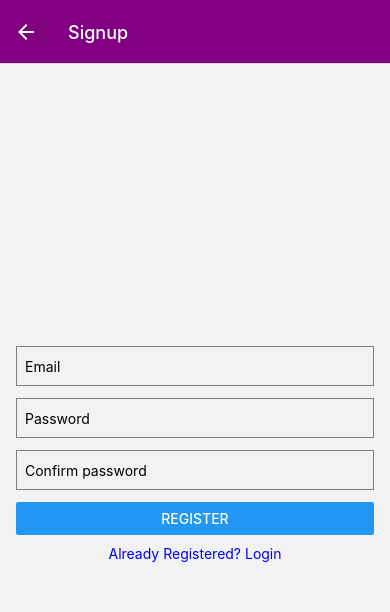
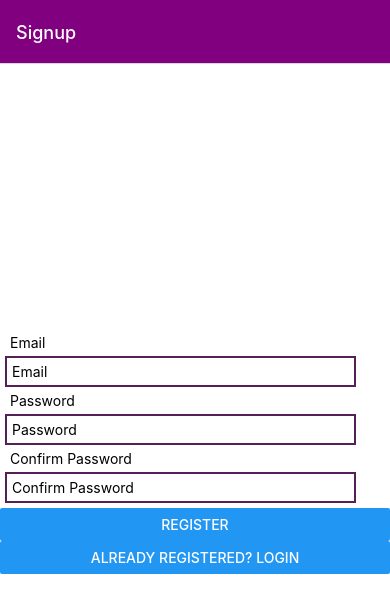
Before and after one commit to Astrid-weiwei/mobile-project, a React Native app: screen /Signup in a window 390 px wide. Shown: the top 612 px of the page. Built offline with nearby package versions, Linux system fonts and the light colour scheme; no server answers; the database is empty.

Commit message:
Logging Users In

```diff
--- a/App.js
+++ b/App.js
@@ -4,19 +4,22 @@ import { NavigationContainer } from "@react-navigation/native";
 import { createNativeStackNavigator } from "@react-navigation/native-stack";
 import GoalDetails from "./components/GoalDetails";
 import { Button } from "react-native";
-import SignupScreen from "./components/SignupScreen";
-import LoginScreen from "./components/LoginScreen";
+import Login from "./components/Login";
+import Signup from "./components/Signup";
 const Stack = createNativeStackNavigator();
 
 export default function App() {
   return (
     <NavigationContainer>
       <Stack.Navigator
+        initialRouteName="Signup"
         screenOptions={{
           headerStyle: { backgroundColor: "purple" },
           headerTintColor: "white",
         }}
       >
+        <Stack.Screen name="Login" component={Login} />
+        <Stack.Screen name="Signup" component={Signup} />
         <Stack.Screen
           name="Home"
           component={Home}
@@ -24,8 +27,6 @@ export default function App() {
             title: "All My Goals",
           }}
         />
-         <Stack.Screen name="Signup" component={SignupScreen} options={{ title: "Signup" }} />
-         <Stack.Screen name="Login" component={LoginScreen} options={{ title: "Login" }} />
         <Stack.Screen
           name="Details"
           component={GoalDetails}
--- a/Firebase/firebaseSetup.js
+++ b/Firebase/firebaseSetup.js
@@ -3,9 +3,8 @@ import { initializeApp } from "firebase/app";
 // TODO: Add SDKs for Firebase products that you want to use
 // https://firebase.google.com/docs/web/setup#available-libraries
 import { getFirestore } from "firebase/firestore";
-import AsyncStorage from '@react-native-async-storage/async-storage';
-import { initializeAuth , getReactNativePersistence} from 'firebase/auth';
-
+import { initializeAuth, getReactNativePersistence } from "firebase/auth";
+import ReactNativeAsyncStorage from "@react-native-async-storage/async-storage";
 
 // // // Your web app's Firebase configuration
 // const firebaseConfig = {
@@ -31,8 +30,7 @@ const firebaseConfig = {
 // Initialize Firebase
 const app = initializeApp(firebaseConfig);
 export const database = getFirestore(app);
-
+// export const auth = getAuth(app);
 export const auth = initializeAuth(app, {
-  persistence: getReactNativePersistence(AsyncStorage)
+  persistence: getReactNativePersistence(ReactNativeAsyncStorage),
 });
-export default app;
--- /dev/null
+++ b/components/Login.js
@@ -0,0 +1,57 @@
+import { useState } from "react";
+import { View, Text, TextInput, Button, StyleSheet, Alert } from "react-native";
+
+export default function Login({ navigation }) {
+  const [email, setEmail] = useState("");
+  const [password, setPassword] = useState("");
+  const signupHandler = () => {
+    // go to signup
+    navigation.replace("Signup");
+  };
+  const loginHandler = async () => {};
+
+  return (
+    <View style={styles.container}>
+      <Text style={styles.label}>Email</Text>
+      <TextInput
+        placeholder="Email"
+        style={styles.input}
+        value={email}
+        onChangeText={(changedText) => {
+          setEmail(changedText);
+        }}
+      />
+      <Text style={styles.label}>Password</Text>
+      <TextInput
+        style={styles.input}
+        secureTextEntry={true}
+        placeholder="Password"
+        value={password}
+        onChangeText={(changedText) => {
+          setPassword(changedText);
+        }}
+      />
+      <Button title="Login" onPress={loginHandler} />
+      <Button title="New User? Create An Account" onPress={signupHandler} />
+    </View>
+  );
+}
+
+const styles = StyleSheet.create({
+  container: {
+    flex: 1,
+    backgroundColor: "#fff",
+    alignItems: "stretch",
+    justifyContent: "center",
+  },
+  input: {
+    borderColor: "#552055",
+    borderWidth: 2,
+    width: "90%",
+    margin: 5,
+    padding: 5,
+  },
+  label: {
+    marginLeft: 10,
+  },
+});
--- a/components/LoginScreen.js
+++ /dev/null
@@ -1,55 +0,0 @@
-import React, { useState } from "react";
-import { View, TextInput, Button, Text, StyleSheet, TouchableOpacity } from "react-native";
-
-export default function LoginScreen({ navigation }) {
-  const [email, setEmail] = useState("");
-  const [password, setPassword] = useState("");
-
-  const handleLogin = () => {
-    // Implement login logic here
-    console.log("Logging in with", email, password);
-  };
-
-  return (
-    <View style={styles.container}>
-      <TextInput
-        style={styles.input}
-        placeholder="Email"
-        value={email}
-        onChangeText={setEmail}
-        keyboardType="email-address"
-      />
-      <TextInput
-        style={styles.input}
-        placeholder="Password"
-        value={password}
-        onChangeText={setPassword}
-        secureTextEntry
-      />
-      <Button title="Log In" onPress={handleLogin} />
-      <TouchableOpacity onPress={() => navigation.navigate("Signup")}>
-        <Text style={styles.link}>New User? Create an account</Text>
-      </TouchableOpacity>
-    </View>
-  );
-}
-
-const styles = StyleSheet.create({
-  container: {
-    flex: 1,
-    padding: 16,
-    justifyContent: "center",
-  },
-  input: {
-    height: 40,
-    borderColor: "gray",
-    borderWidth: 1,
-    marginBottom: 12,
-    paddingHorizontal: 8,
-  },
-  link: {
-    color: "blue",
-    marginTop: 10,
-    textAlign: "center",
-  },
-});
--- /dev/null
+++ b/components/Signup.js
@@ -0,0 +1,68 @@
+import { useState } from "react";
+import { View, Text, TextInput, Button, StyleSheet, Alert } from "react-native";
+
+export default function Signup({ navigation }) {
+  const [email, setEmail] = useState("");
+  const [password, setPassword] = useState("");
+  const [confirmPassword, setConfirmPassword] = useState("");
+
+  const loginHandler = () => {
+    // go to login
+    navigation.replace("Login");
+  };
+  const signupHandler = async () => {};
+  return (
+    <View style={styles.container}>
+      <Text style={styles.label}>Email</Text>
+      <TextInput
+        style={styles.input}
+        placeholder="Email"
+        value={email}
+        onChangeText={(changedText) => {
+          setEmail(changedText);
+        }}
+      />
+      <Text style={styles.label}>Password</Text>
+      <TextInput
+        style={styles.input}
+        secureTextEntry={true}
+        placeholder="Password"
+        value={password}
+        onChangeText={(changedText) => {
+          setPassword(changedText);
+        }}
+      />
+      <Text style={styles.label}>Confirm Password</Text>
+      <TextInput
+        style={styles.input}
+        secureTextEntry={true}
+        placeholder="Confirm Password"
+        value={confirmPassword}
+        onChangeText={(changedText) => {
+          setConfirmPassword(changedText);
+        }}
+      />
+      <Button title="Register" onPress={signupHandler} />
+      <Button title="Already Registered? Login" onPress={loginHandler} />
+    </View>
+  );
+}
+
+const styles = StyleSheet.create({
+  container: {
+    flex: 1,
+    backgroundColor: "#fff",
+    // alignItems: "stretch",
+    justifyContent: "center",
+  },
+  input: {
+    borderColor: "#552055",
+    borderWidth: 2,
+    width: "90%",
+    margin: 5,
+    padding: 5,
+  },
+  label: {
+    marginLeft: 10,
+  },
+});
--- a/components/SignupScreen.js
+++ /dev/null
@@ -1,78 +0,0 @@
-import React, { useState } from "react";
-import { View, TextInput, Button, Text, StyleSheet, Alert, TouchableOpacity } from "react-native";
-import { createUserWithEmailAndPassword } from "firebase/auth";
-import { auth } from "../Firebase/firebaseSetup"; // Ensure this path is correct
-
-export default function SignupScreen({ navigation }) {
-  const [email, setEmail] = useState("");
-  const [password, setPassword] = useState("");
-  const [confirmPassword, setConfirmPassword] = useState("");
-
-  const handleSignup = async () => {
-    if (password !== confirmPassword) {
-      Alert.alert("Error", "Passwords do not match");
-      return;
-    }
-
-    try {
-      const userCredential = await createUserWithEmailAndPassword(auth, email, password);
-      const user = userCredential.user;
-      console.log("User created:", user);
-      Alert.alert("Success", "User account created!");
-      navigation.navigate("Login");
-    } catch (error) {
-      console.log("Error creating user:", error);
-      Alert.alert("Signup Error", error.message);
-    }
-  };
-
-  return (
-    <View style={styles.container}>
-      <TextInput
-        style={styles.input}
-        placeholder="Email"
-        value={email}
-        onChangeText={setEmail}
-        keyboardType="email-address"
-      />
-      <TextInput
-        style={styles.input}
-        placeholder="Password"
-        value={password}
-        onChangeText={setPassword}
-        secureTextEntry
-      />
-      <TextInput
-        style={styles.input}
-        placeholder="Confirm password"
-        value={confirmPassword}
-        onChangeText={setConfirmPassword}
-        secureTextEntry
-      />
-      <Button title="Register" onPress={handleSignup} />
-      <TouchableOpacity onPress={() => navigation.navigate("Login")}>
-        <Text style={styles.link}>Already Registered? Login</Text>
-      </TouchableOpacity>
-    </View>
-  );
-}
-
-const styles = StyleSheet.create({
-  container: {
-    flex: 1,
-    padding: 16,
-    justifyContent: "center",
-  },
-  input: {
-    height: 40,
-    borderColor: "gray",
-    borderWidth: 1,
-    marginBottom: 12,
-    paddingHorizontal: 8,
-  },
-  link: {
-    color: "blue",
-    marginTop: 10,
-    textAlign: "center",
-  },
-});
```
